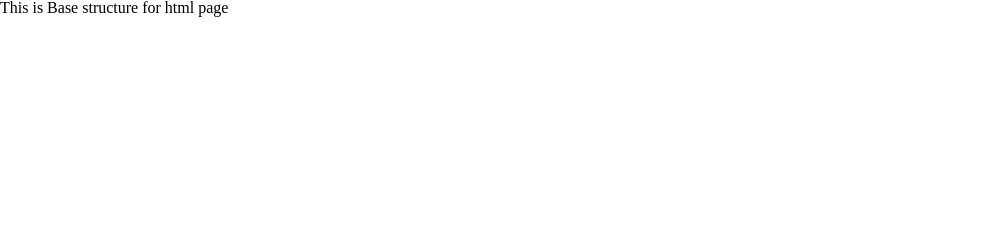
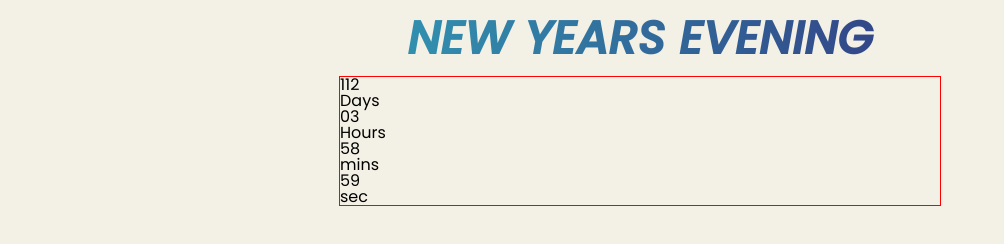
Before and after one commit to srimantapal205/baseStructure, a plain HTML site: page index.html in a window 1280 px wide. Shown: the whole page, without its empty margins (0-1004 px from the left). Drawn offline with Linux system fonts and the light colour scheme.

Commit message:
New yesr count down using javascript

```diff
--- a/index.html
+++ b/index.html
@@ -4,11 +4,39 @@
     <meta charset="UTF-8">
     <meta http-equiv="X-UA-Compatible" content="IE=edge">
     <meta name="viewport" content="width=1, initial-scale=1.0">
-    <title>Title</title>
+    <title>Count Down Timer</title>
     <link rel="stylesheet" href="./style.css">
 </head>
 <body>
-    <h1>This is Base structure for html page</h1>
+    <h1 class="pgHeaderText">New Years Evening</h1>
+
+    <div class="baseContainer">
+        <div class="dayCount tcount">
+            <p class="largeTxt" id="days">0</p>
+            <span>Days</span>
+        </div>
+
+        <div class="hoursCount tcount">
+            <p class="largeTxt" id="hours">0</p>
+            <span>Hours</span>
+        </div>
+
+        <div class="minsCount tcount">
+            <p class="largeTxt" id="mins">0</p>
+            <span>mins</span>
+        </div>
+
+        <div class="secCount tcount">
+            <p class="largeTxt" id="second">0</p>
+            <span>sec</span>
+        </div>
+
+        <!-- <div class="monthCount tcount">
+            <p class="largeTxt" id="hours">10</p>
+            <span>Days</span>
+        </div> -->
+
+    </div>
 
      <script src="./index.js"></script>
 </body>
--- a/index.js
+++ b/index.js
@@ -0,0 +1,39 @@
+const newYears = "1 Jan 2023"
+
+const daysElmnt = document.getElementById("days")
+const hoursElmnt = document.getElementById("hours")
+const mintElmnt = document.getElementById("mins")
+const secElmnt = document.getElementById("second")
+
+
+function countDown() {
+    const newYearsDate = new Date(newYears);
+    const currentDate = new Date();
+    const totalSeconds = (newYearsDate - currentDate) / 1000;
+    console.log(totalSeconds)
+
+    const days = Math.floor(totalSeconds / 3600 / 24)
+    const hours = Math.floor(totalSeconds / 3600) % 24
+    const minuits = Math.floor(totalSeconds / 60) % 60
+    const second = Math.floor(totalSeconds) % 60
+    console.log(days, hours, minuits, second)
+    daysElmnt.innerHTML = days
+    hoursElmnt.innerHTML = formatTime(hours)
+    mintElmnt.innerHTML = formatTime(minuits)
+    secElmnt.innerHTML = formatTime(second)
+
+
+}
+function formatTime(time) {
+    return time < 10 ? `0${time}` : time
+}
+//initial call
+countDown()
+setInterval(countDown, 1000);
+// function getSecond(){
+//     const mlsc = this.countDown();
+//     const seconds = (mlsc/1000)%60;
+//     console.log(seconds)
+// }
+// getSecond()
+// setInterval(getSecond, 1000 );
--- a/style.css
+++ b/style.css
@@ -1,3 +1,4 @@
+@import url('https://fonts.googleapis.com/css2?family=Poppins:ital,wght@0,200;0,400;0,600;0,700;0,800;0,900;1,200;1,300;1,400;1,500&display=swap');
 html, body, div, span, applet, object, iframe,
 h1, h2, h3, h4, h5, h6, p, blockquote, pre,
 a, abbr, acronym, address, big, cite, code,
@@ -17,6 +18,7 @@ time, mark, audio, video {
 	font-size: 100%;
 	font: inherit;
 	vertical-align: baseline;
+	font-family: 'Poppins', sans-serif;
 }
 /* HTML5 display-role reset for older browsers */
 article, aside, details, figcaption, figure,
@@ -25,6 +27,8 @@ footer, header, hgroup, menu, nav, section {
 }
 body {
 	line-height: 1;
+	min-height: 100vh;
+background: #f3f0e5;
 }
 ol, ul {
 	list-style: none;
@@ -41,3 +45,21 @@ table {
 	border-collapse: collapse;
 	border-spacing: 0;
 }
+.pgHeaderText{
+	text-align: center;
+	font-size: 46px;
+	font-weight: 800;
+	font-style: italic;
+	padding: 15px;
+	text-transform: uppercase;
+  background: linear-gradient(to right, #30cfd0 0%, #330867 100%);
+  -webkit-background-clip: text;
+  -webkit-text-fill-color: transparent;
+  font-family: "Poppins", sans-serif;
+}
+.baseContainer{
+	width: 100%;
+	max-width: 600px;
+	margin: 0 auto;
+	border: 1px solid #f00;
+}
```
